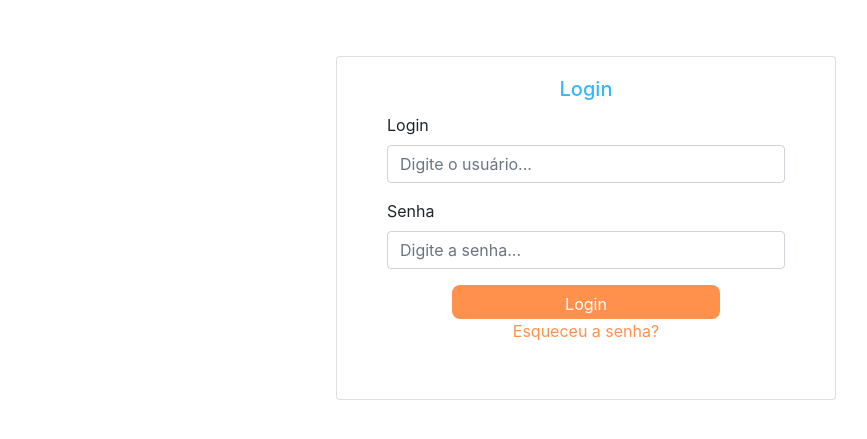
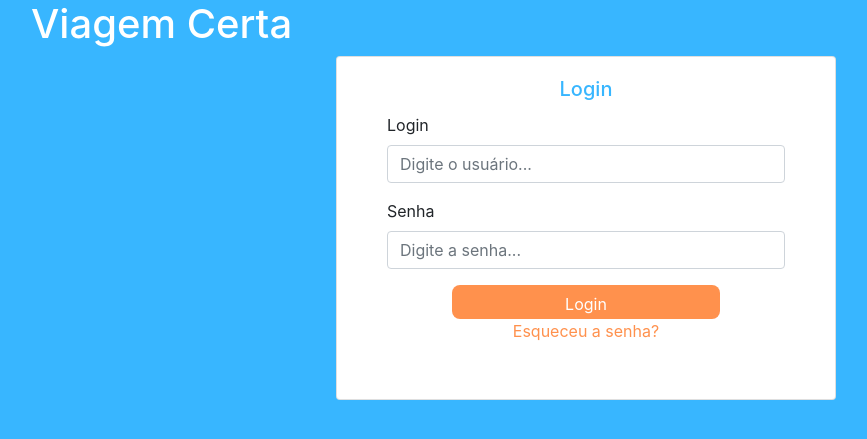
Before and after one commit to viagemcerta/project, a PHP site: page /acessar.php in a window 1280 px wide. Shown: the top 439 px of the page, without its empty margins (54-921 px from the left). Run offline with PHP 8.4, Linux system fonts and the light colour scheme.

Commit message:
bluescreen acessar

```diff
--- a/acessar.php
+++ b/acessar.php
@@ -41,4 +41,5 @@ include("footer.php");
 ?>
 <script>
   $("nav").css("display", "none");
+  $("body").css("background-color", "#38B6FF");
 </script>
```
